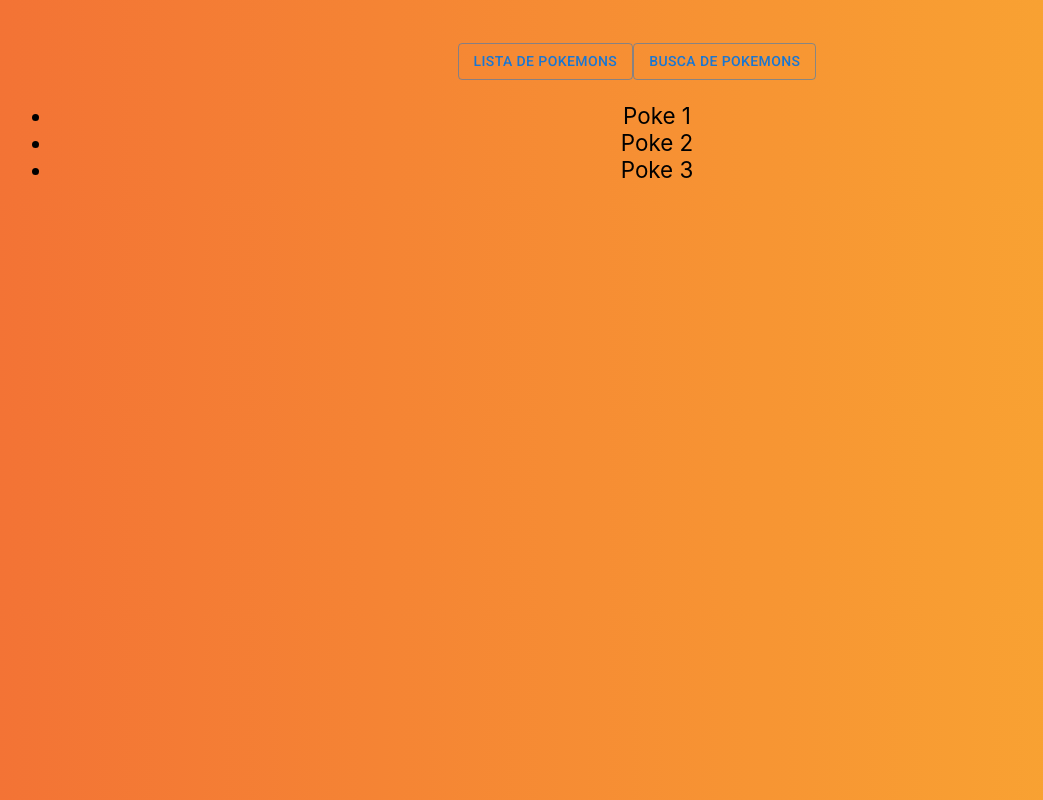
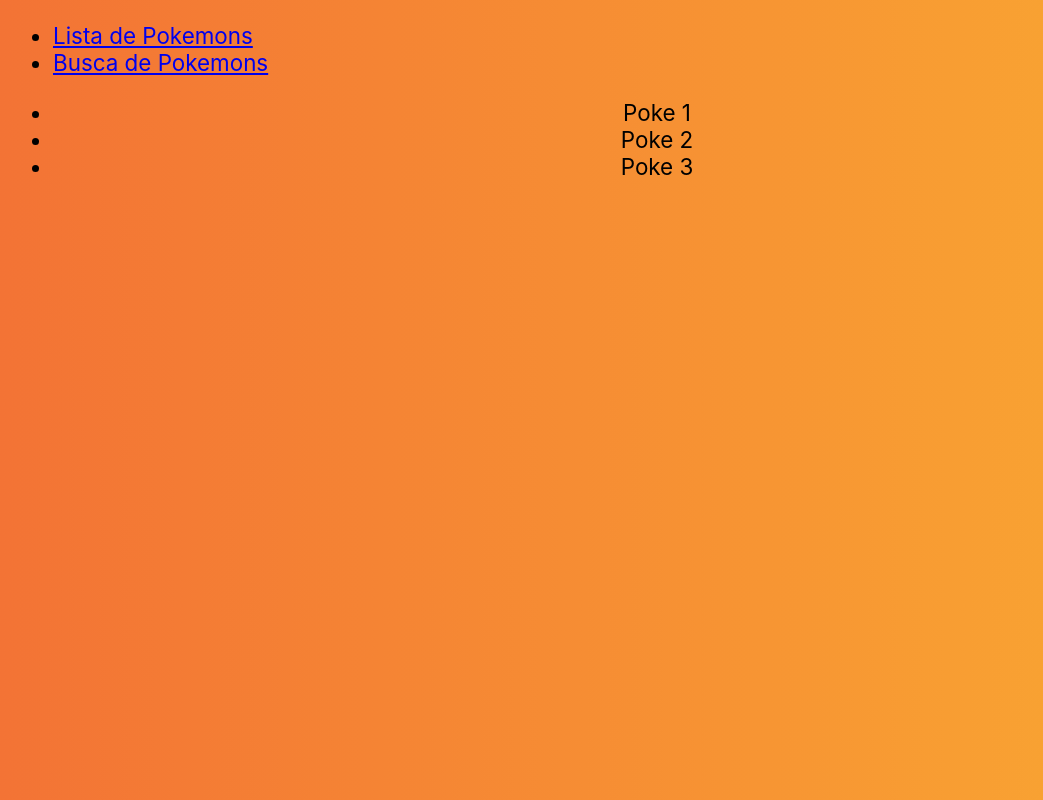
Before and after one commit to m4goth/PokeReact, a React (Create React App) app: page / in a window 1280 px wide. Shown: the whole page, without its empty margins (3-1046 px from the left). Built offline with nearby package versions, Linux system fonts and the light colour scheme.

Commit message:
primeiro router

```diff
--- a/src/App.js
+++ b/src/App.js
@@ -4,6 +4,13 @@
 import Button from '@mui/material/Button'
 import PageBuscaPokemon from "./pages/PageBuscaPokemon/PageBuscaPokemon"
 import PageListaPokemon from "./pages/PageListaPokemon/PageListaPokemon"
+
+import {
+  BrowserRouter as Router,
+  Routes,
+  Route,
+  Link
+} from "react-router-dom";
 
 const App = () => {
   const [page, setPage] = useState(1);
@@ -18,13 +25,28 @@
   }
 
   return (
-    <div className="App" >
-      {/* <img alt="" src="https://logodownload.org/wp-content/uploads/2017/08/pokemon-logo-0.png" /> */}
-      <br></br>
-      <Button variant="outlined" onClick={() => setPage(1)}>Lista de Pokemons</Button>
-      <Button variant="outlined" onClick={() => setPage(2)}>Busca de Pokemons</Button>
-      {pageRender}
-    </div>
+    <Router>
+      <ul>
+        <li>
+          <Link to="/">Lista de Pokemons</Link>
+        </li>
+        <li>
+          <Link to="/busca-de-pokemons">Busca de Pokemons</Link>
+        </li>
+
+      </ul>
+      <div className="App" >
+        {/* <img alt="" src="https://logodownload.org/wp-content/uploads/2017/08/pokemon-logo-0.png" /> */}
+        <Routes>
+          <Route exact path="/" element={<PageListaPokemon />}>
+
+          </Route>
+          <Route path="/busca-de-pokemons" element={<PageBuscaPokemon />}>
+
+          </Route>
+        </Routes>
+      </div>
+    </Router>
   );
 };
 
```
